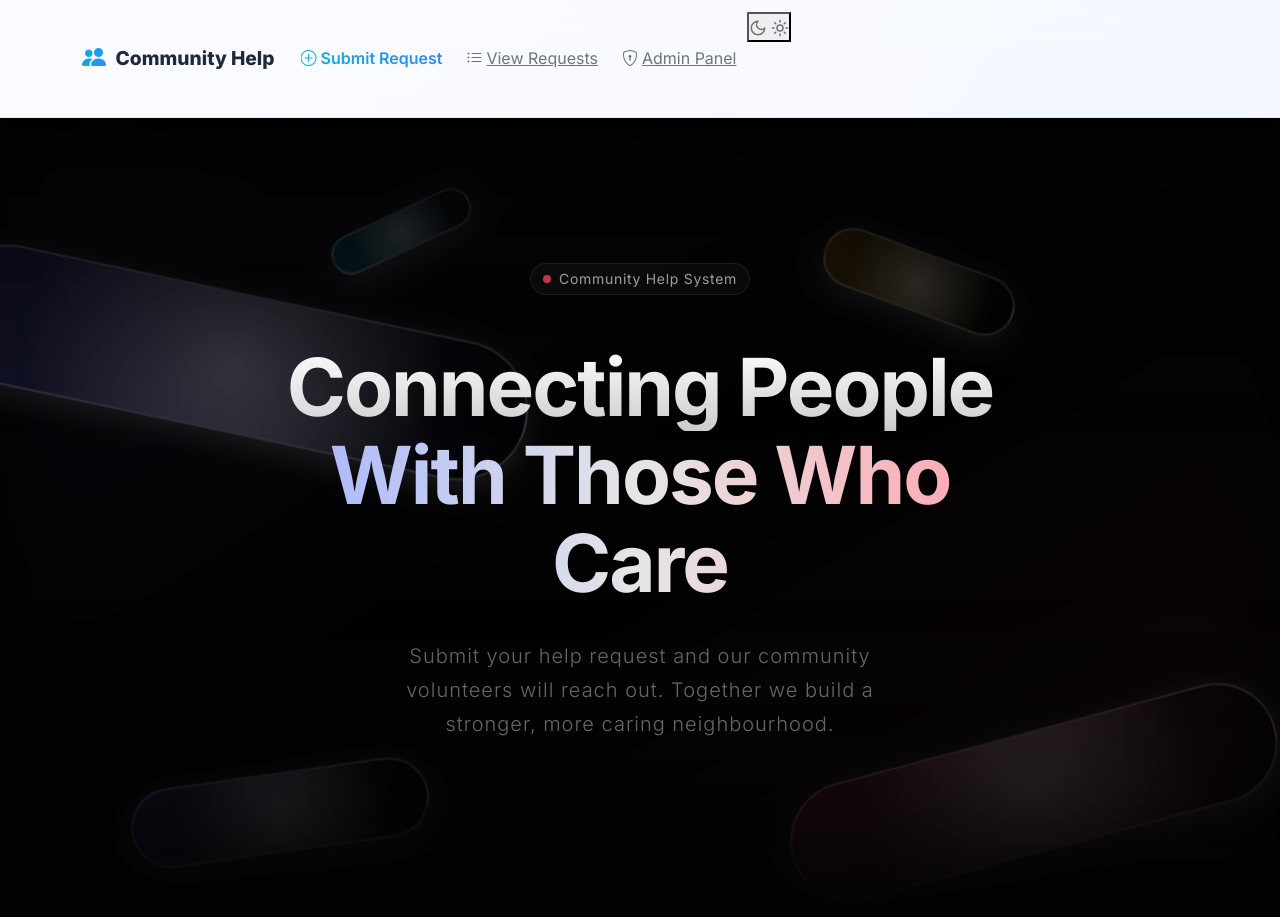
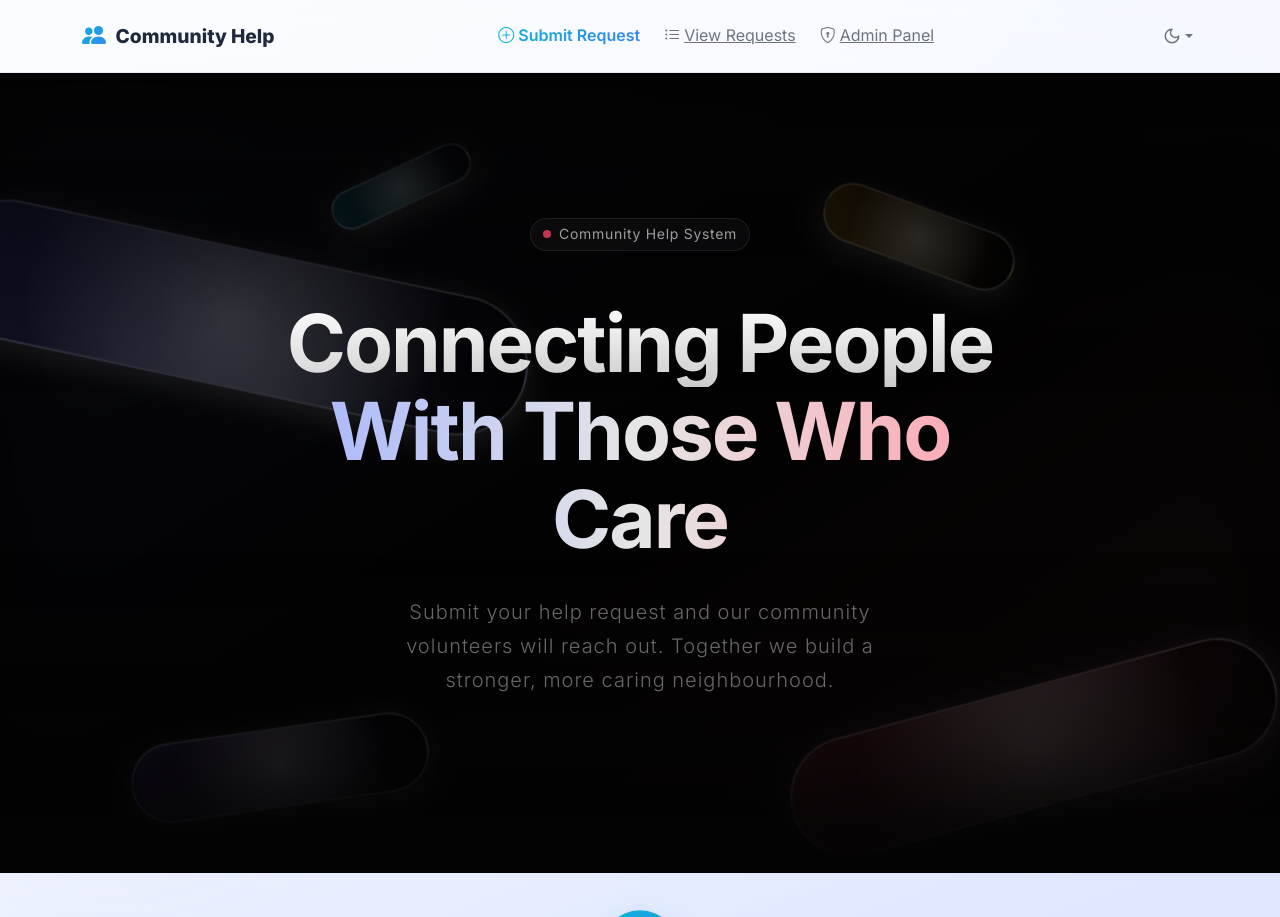
Before and after one commit to earnwithclip-prog/community-help-app, a Flask app: page / in a window 1280 px wide. Shown: the top 917 px of the page. Run offline with Flask 3, Linux system fonts and the light colour scheme; some libraries are stand-ins or nearby versions.

Commit message:
Fix dark mode dropdown: use Bootstrap instead of Preline (no Tailwind)

```diff
--- a/templates/base.html
+++ b/templates/base.html
@@ -48,21 +48,21 @@
                 </a>
             </nav>
 
-            <!-- Dark Mode Dropdown -->
-            <div class="hs-dropdown relative">
-                <button id="hs-dropdown-dark-mode" type="button"
-                    class="hs-dropdown-toggle hs-dark-mode group flex items-center text-secondary hover:text-primary focus:outline-none font-medium"
-                    aria-haspopup="menu" aria-expanded="false" aria-label="Theme">
-                    <!-- Moon icon (light mode) -->
-                    <svg class="hs-dark-mode-active:hidden block" xmlns="http://www.w3.org/2000/svg" width="18"
-                        height="18" viewBox="0 0 24 24" fill="none" stroke="currentColor" stroke-width="2"
-                        stroke-linecap="round" stroke-linejoin="round">
+            <!-- Dark Mode Dropdown (Bootstrap) -->
+            <div class="dropdown ms-3">
+                <button id="themeToggleBtn" type="button"
+                    class="btn btn-link text-secondary p-1 dropdown-toggle d-flex align-items-center"
+                    data-bs-toggle="dropdown" aria-expanded="false" aria-label="Theme">
+                    <!-- Moon icon shown in light mode -->
+                    <svg id="iconMoon" xmlns="http://www.w3.org/2000/svg" width="18" height="18" viewBox="0 0 24 24"
+                        fill="none" stroke="currentColor" stroke-width="2" stroke-linecap="round"
+                        stroke-linejoin="round">
                         <path d="M12 3a6 6 0 0 0 9 9 9 9 0 1 1-9-9Z" />
                     </svg>
-                    <!-- Sun icon (dark mode) -->
-                    <svg class="hs-dark-mode-active:block hidden" xmlns="http://www.w3.org/2000/svg" width="18"
-                        height="18" viewBox="0 0 24 24" fill="none" stroke="currentColor" stroke-width="2"
-                        stroke-linecap="round" stroke-linejoin="round">
+                    <!-- Sun icon shown in dark mode -->
+                    <svg id="iconSun" xmlns="http://www.w3.org/2000/svg" width="18" height="18" viewBox="0 0 24 24"
+                        fill="none" stroke="currentColor" stroke-width="2" stroke-linecap="round"
+                        stroke-linejoin="round" style="display:none">
                         <circle cx="12" cy="12" r="4" />
                         <path d="M12 2v2" />
                         <path d="M12 20v2" />
@@ -74,23 +74,43 @@
                         <path d="m19.07 4.93-1.41 1.41" />
                     </svg>
                 </button>
-                <div id="selectThemeDropdown"
-                    class="hs-dropdown-menu hs-dropdown-open:opacity-100 hidden z-50 transition-[margin,opacity] opacity-0 duration-300 origin-top-right absolute right-0 mt-2 min-w-40 bg-white border border-gray-200 shadow-lg rounded-lg p-1 space-y-0.5"
-                    role="menu" aria-orientation="vertical" aria-labelledby="hs-dropdown-dark-mode">
-                    <button type="button"
-                        class="w-full flex items-center gap-x-3 py-2 px-3 rounded-lg text-sm text-gray-700 hover:bg-gray-100 focus:outline-none"
-                        data-hs-theme-click-value="default">☀️ Default (Light)</button>
-                    <button type="button"
-                        class="w-full flex items-center gap-x-3 py-2 px-3 rounded-lg text-sm text-gray-700 hover:bg-gray-100 focus:outline-none"
-                        data-hs-theme-click-value="dark">🌙 Dark</button>
-                    <button type="button"
-                        class="w-full flex items-center gap-x-3 py-2 px-3 rounded-lg text-sm text-gray-700 hover:bg-gray-100 focus:outline-none"
-                        data-hs-theme-click-value="auto">💻 Auto (System)</button>
-                </div>
+                <ul class="dropdown-menu dropdown-menu-end shadow" aria-labelledby="themeToggleBtn">
+                    <li>
+                        <button class="dropdown-item" data-hs-theme-click-value="default" onclick="setTheme('default')">
+                            ☀️ Default (Light)
+                        </button>
+                    </li>
+                    <li>
+                        <button class="dropdown-item" data-hs-theme-click-value="dark" onclick="setTheme('dark')">
+                            🌙 Dark
+                        </button>
+                    </li>
+                    <li>
+                        <button class="dropdown-item" data-hs-theme-click-value="auto" onclick="setTheme('auto')">
+                            💻 Auto (System)
+                        </button>
+                    </li>
+                </ul>
             </div>
             <!-- End Dark Mode Dropdown -->
         </div>
     </nav>
+
+    <!-- Theme init: apply saved theme instantly + update icon -->
+    <script>
+        function setTheme(theme) {
+            localStorage.setItem('hs_theme', theme);
+            applyTheme(theme);
+        }
+        function applyTheme(theme) {
+            const isDark = theme === 'dark' || (theme === 'auto' && window.matchMedia('(prefers-color-scheme: dark)').matches);
+            document.documentElement.setAttribute('data-bs-theme', isDark ? 'dark' : 'light');
+            document.getElementById('iconMoon').style.display = isDark ? 'none' : 'block';
+            document.getElementById('iconSun').style.display = isDark ? 'block' : 'none';
+        }
+        applyTheme(localStorage.getItem('hs_theme') || 'default');
+    </script>
+
 
     <!-- Hero Section (opt-in per page) -->
     {% block hero %}{% endblock %}
```
